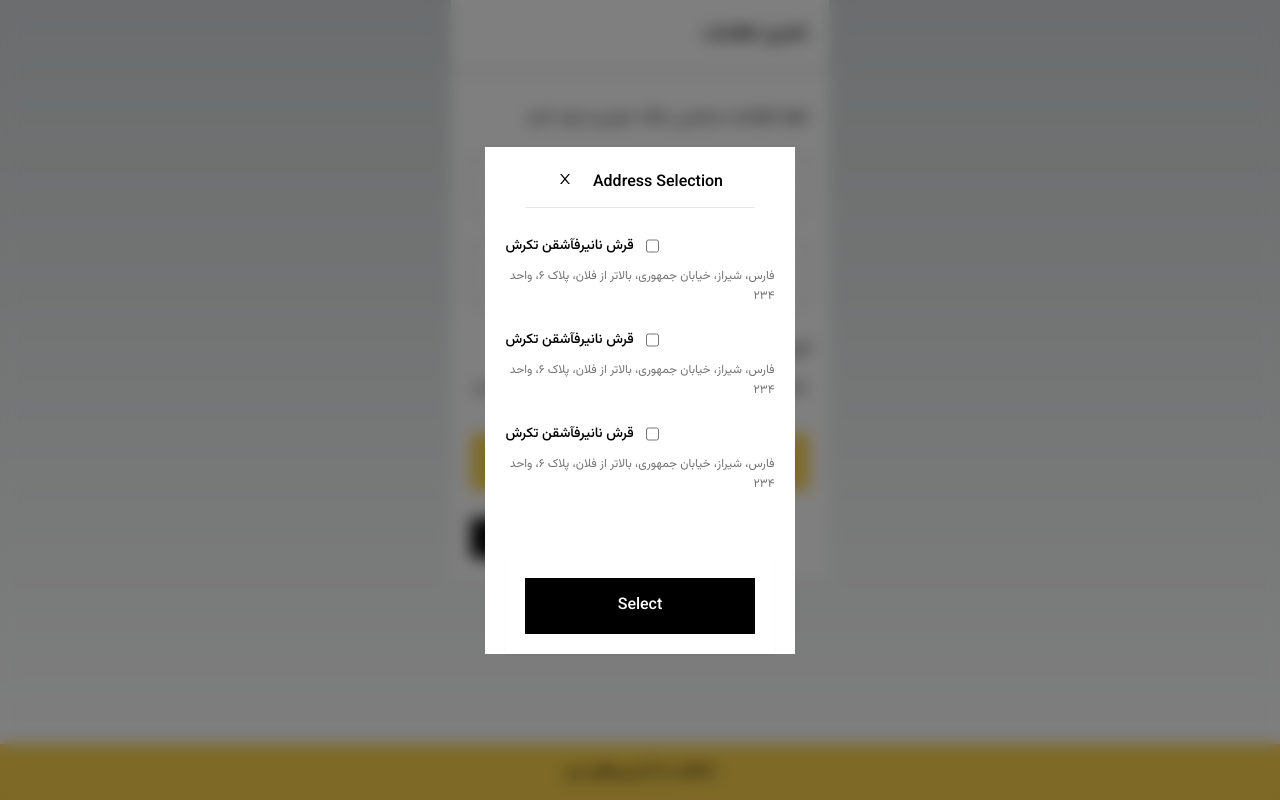
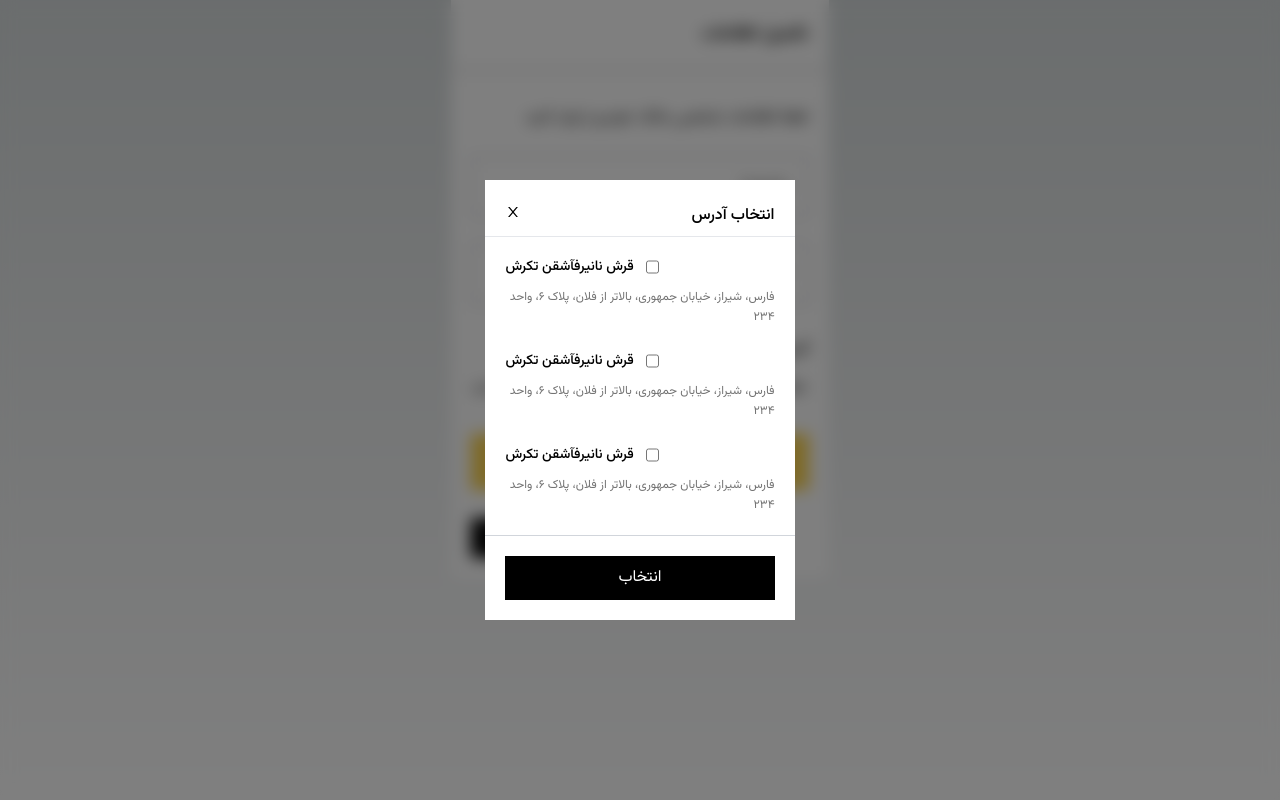
Before and after one commit to KamranDavar/bime-bazar, a Next.js app: page / in a window 1280 px wide. Both pictures are taken after typing "Sample", "Sample" into the empty fields and a click on the button "انتخاب از آدرس‌های من". Built offline with nearby package versions, Linux system fonts and the light colour scheme.

Commit message:
feat: add more styles to modal

```diff
--- a/src/app/page.tsx
+++ b/src/app/page.tsx
@@ -5,7 +5,6 @@ export default function Home() {
   return (
     <main className="flex min-h-screen flex-col items-center justify-between ">
      <PersonalInfoForm/>
-     <Modal/>
     </main>
   )
 }
--- a/src/components/modal.tsx
+++ b/src/components/modal.tsx
@@ -1,18 +1,18 @@
 "use client";
 import { MouseEvent, useState } from "react";
-import { AiOutlineClose } from 'react-icons/ai';
-
+import { AiOutlineClose } from "react-icons/ai";
 
 function Modal() {
   const [isOpen, setIsOpen] = useState(false);
 
-  const toggleModal = (e: any) => {
+  const toggleModal = (e: MouseEvent<HTMLButtonElement>) => {
     e.preventDefault();
     setIsOpen(!isOpen);
   };
 
-  const handleBlurClick = (e: any) => {
-    if (isOpen && e.target.classList.contains("bg-blur")) {
+  const handleBlurClick = (e:  MouseEvent<HTMLDivElement>) => {
+    const targetElement = e.target as HTMLElement;
+    if (isOpen && targetElement.classList.contains("bg-blur")) {
       setIsOpen(false);
     }
   };
@@ -28,21 +28,20 @@ function Modal() {
 
       {isOpen && (
         <div
-          className="fixed inset-0 flex items-center justify-center bg-blur"
+          className="fixed inset-0 flex items-end sm:items-center justify-center bg-blur"
           onClick={handleBlurClick}
         >
-          <section className="bg-white flex flex-col items-stretch min-w-sm-full  min-w-md-[386px] px-5">
-            <header className="items-center flex w-full flex-col mt-6 pb-2 px-5">
-              <div className="justify-between items-stretch flex gap-5">
-                <AiOutlineClose onClick={toggleModal}/>
+          <section className="bg-white flex flex-col items-stretch min-w-full sm:min-w-fit  h-fit">
+            <header className="items-center flex w-full flex-col mt-6 pb-2  rounded-t-lg px-5 border-b border-gray-200">
+              <div className="flex justify-between gap-5 w-full">
+                <AiOutlineClose onClick={toggleModal} />
                 <h1 className="text-black text-right text-base font-medium leading-6 whitespace-nowrap mr-0">
-                  Address Selection
+                  انتخاب آدرس
                 </h1>
               </div>
-              <hr className="bg-neutral-200 self-stretch min-h-[1px] w-full -mr-5 mt-3" />
             </header>
-            <div className="self-stretch flex w-full justify-between gap-4 -mr-5">
-              <div className="flex grow basis-[0%] flex-col mt-5">
+            <div className="self-stretch flex w-full justify-between gap-4 -mr-5 px-5">
+              <div className="flex grow basis-[0%] flex-col my-5">
                 <div className="flex w-48 max-w-full gap-3 pr-1">
                   <h2 className="text-black text-right text-sm font-medium leading-5">
                     قرش نانیرفآ‌شقن تکرش
@@ -72,9 +71,9 @@ function Modal() {
                 </p>
               </div>
             </div>
-            <footer className="shadow-sm bg-white flex w-full flex-col items-stretch mt-16 p-5 max-md:mt-10">
-              <button className="text-white text-center text-base font-medium leading-7 whitespace-nowrap bg-black items-center px-5 py-3.5">
-                Select
+            <footer className="flex w-full flex-col items-stretch p-5 border-t border-gray-300 ">
+              <button className="text-white text-center bg-black items-center px-5 py-2.5">
+                انتخاب
               </button>
             </footer>
           </section>
```
